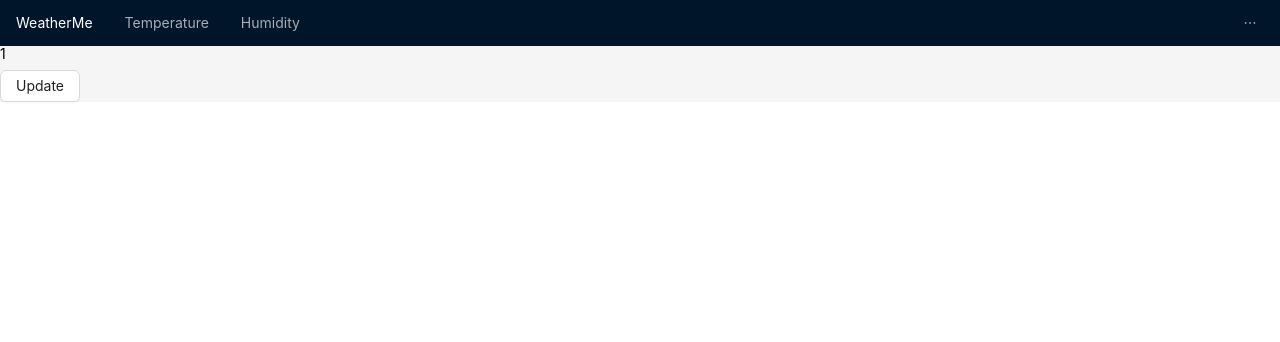
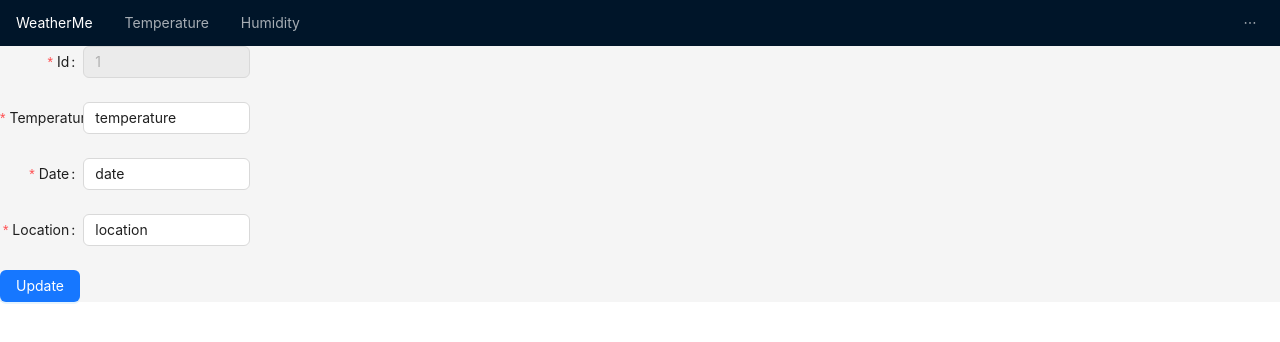
Before and after one commit to p3dr0c0st4/weather_me_frontend, a React (Create React App) app: page /temperature/update/1 in a window 1280 px wide. Shown: the top 342 px of the page. Built offline with nearby package versions, Linux system fonts and the light colour scheme.

Commit message:
feat: add updatePage

```diff
--- a/src/pages/temperature/UpdateTemperature.tsx
+++ b/src/pages/temperature/UpdateTemperature.tsx
@@ -1,29 +1,80 @@
-import React  from 'react';
-import { Button, Space } from 'antd';
+import React, { useState }  from 'react';
+import { Button, Form, Input, Space } from 'antd';
 import {useParams} from "react-router-dom";
 import { updateItem } from '../../services/TemperatureService';
+import { TemperatureDto } from '../../services/dtos/TemperatureDto';
 
 
 export default () => {
 
-    const onUpdate = () =>{
-        updateItem('123', {
-            id: '12',
-            location: 'casa',
-            date:10,
-            temperature: 20,
-        })
-    }
-
-    const { id } = useParams();
+    const { id } = useParams()
 
 
+    const onFinish = (values: any) => {
+
+        updateItem(values.id, values);
+    };
+
+    const onFinishFailed = (errorInfo: any) => {
+        console.log('Failed:', errorInfo);
+    };
+
         return (
+            <>
+
             <Space direction="vertical">
-            {id}
-            <Button  key='update' type='default' onClick={onUpdate}>
+            <Form
+                name="basic"
+                labelCol={{ span: 8 }}
+                wrapperCol={{ span: 16 }}
+                onFinish={onFinish}
+                onFinishFailed={onFinishFailed}
+                autoComplete="off"
+            >
+                <Form.Item
+                    style={{ width: 250 }}
+                    label='Id'
+                    name="id"
+                    rules={[{ required: true, message: 'Insert value' }]}
+                    initialValue={id}
+                >
+                    <Input disabled={true} />
+                </Form.Item>
+
+                <Form.Item
+                    style={{ width: 250 }}
+                    label='Temperature'
+                    name="temperature"
+                    rules={[{ required: true, message: 'Insert value' }]}
+                    initialValue='temperature'
+                >
+                    <Input />
+                </Form.Item>
+
+                <Form.Item
+                    style={{ width: 250 }}
+                    label='Date'
+                    name="date"
+                    rules={[{ required: true, message: 'Insert date' }]}
+                    initialValue='date'
+                >
+                    <Input/>
+                </Form.Item>
+
+                <Form.Item
+                    style={{ width: 250 }}
+                    label='Location'
+                    name="location"
+                    rules={[{ required: true, message: 'Insert location' }]}
+                    initialValue='location'
+                >
+                    <Input />
+                </Form.Item>
+                <Button htmlType="submit"  key='update' type='primary'>
                     Update
                 </Button>
+            </Form>
             </Space>
+            </>
         );
 };
```
Lines whose indentation alone changed are shown as unchanged.
